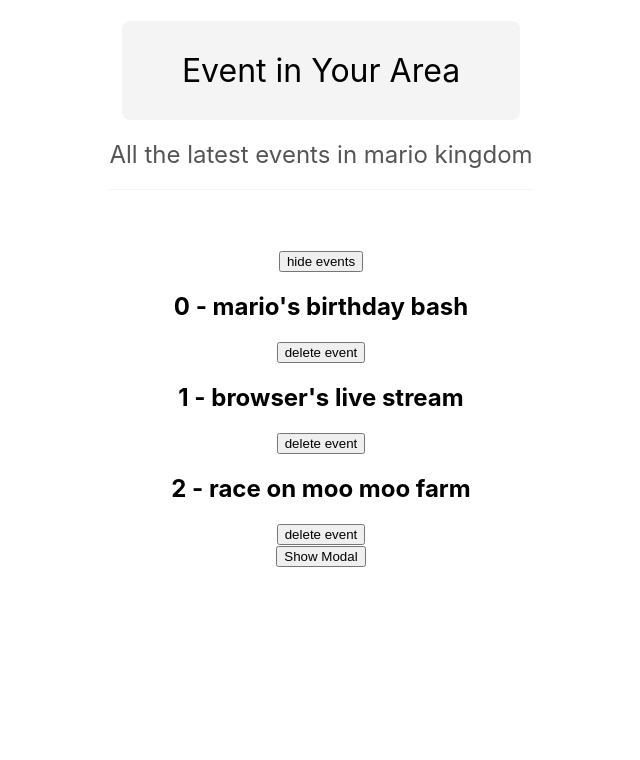
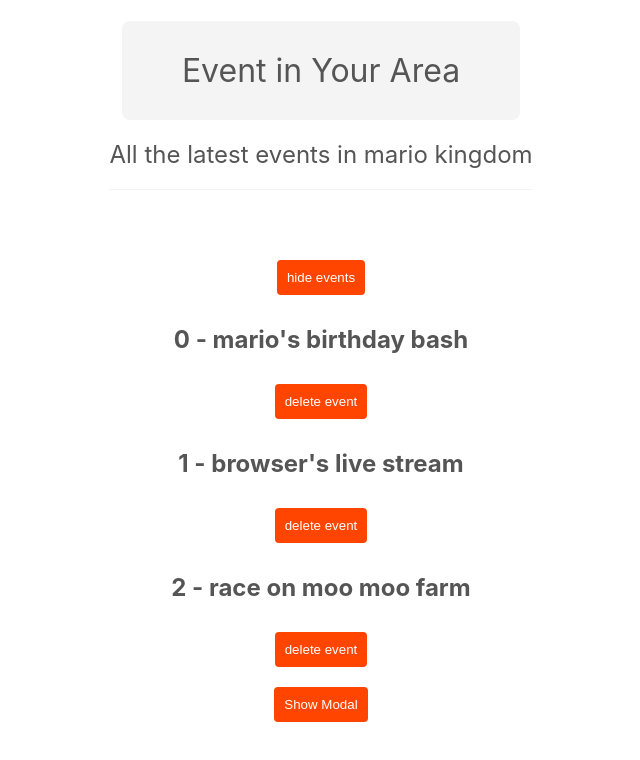
Before and after one commit to NegarSal/React-basics, a React (Create React App) app: page / in a window 1280 px wide. Shown: the top 760 px of the page, without its empty margins (319-959 px from the left). Built offline with nearby package versions, Linux system fonts and the light colour scheme; the HTML template or start-up script is replaced by a standard one.

Commit message:
Using Global Stylesheets

```diff
--- a/src/index.css
+++ b/src/index.css
@@ -11,6 +11,21 @@ code {
   font-family: source-code-pro, Menlo, Monaco, Consolas, 'Courier New',
     monospace;
 }
+
+p, h1, h2 {
+  color: #555;
+}
+
+button {
+  background: #ff4500;
+  color: #fff;
+  padding: 10px;
+  border: 0;
+  border-radius: 4px;
+  margin: 10px auto;
+  cursor: pointer;
+}
+
 .title {
   display: inline-block;
   padding: 30px 60px;
@@ -19,6 +34,7 @@ code {
   font-weight: normal;
   margin-bottom: 10px;
 }
+
 .subtitle {
   display: inline-block;
   color: #555;
@@ -26,5 +42,5 @@ code {
   padding-bottom: 20px;
   border-bottom: 1px solid #f4f4f4;
   margin-top: 10px;
-    margin-bottom: 60px;
+  margin-bottom: 60px;
 }
```
